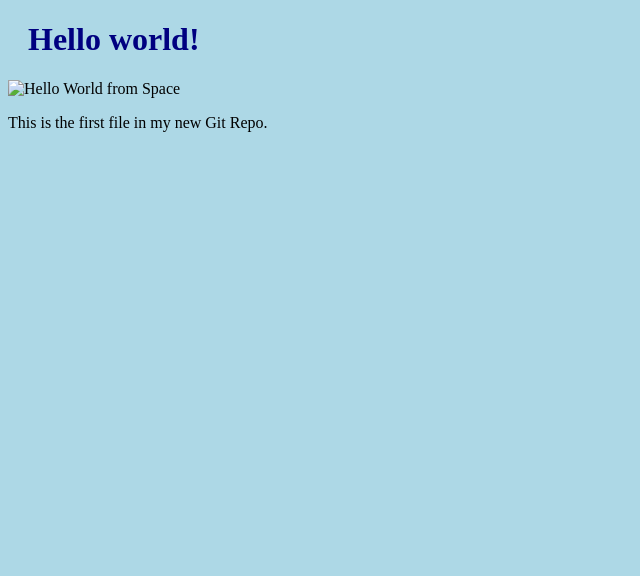
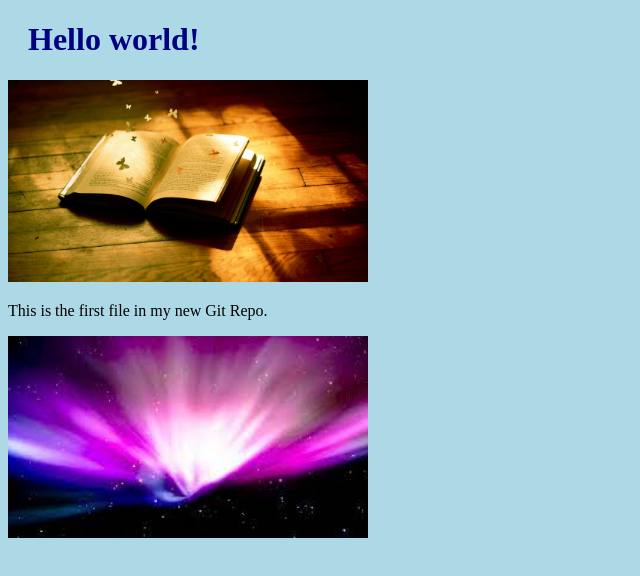
Before and after one commit to SOWMYAGANDHAMANENI/example, a plain HTML site: page index.html in a window 1280 px wide. Shown: the whole page, without its empty margins (0-640 px from the left). Drawn offline with Linux system fonts and the light colour scheme.

Commit message:
updated images

```diff
--- a/index.html
+++ b/index.html
@@ -7,9 +7,11 @@
 <body>
 
 <h1>Hello world!</h1>
-<div><img src="hello img.jpg" alt="Hello World from Space"
+<div><img src="hello.jpg" alt="Hello World from Space"
 style="width:100%;max-width:360px"></div>
 <p>This is the first file in my new Git Repo.</p>
+<div><img src="images.jpg" alt="Hello World from Space"
+style="width:100%;max-width:360px"></div>
 
 </body>
 </html>
```
Also changed, not shown: hello.jpg (added), images.jpg (added).
